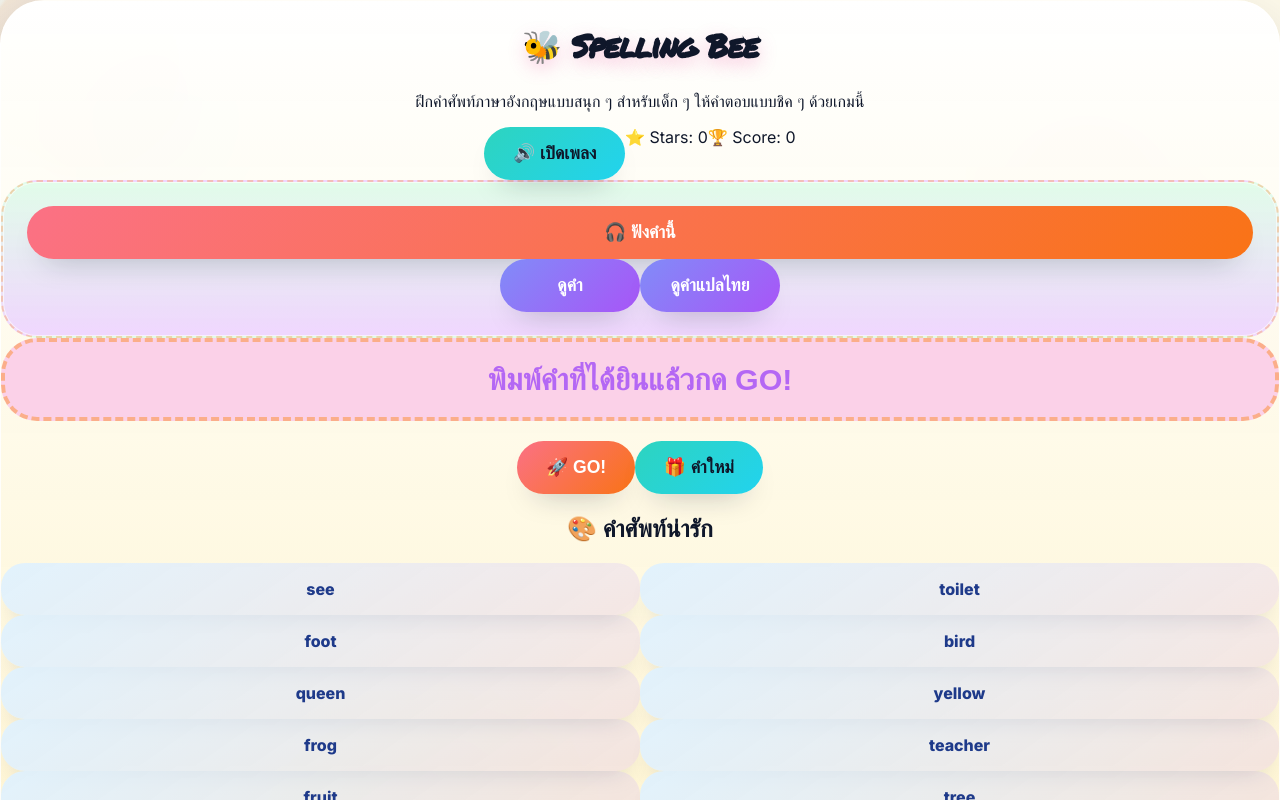
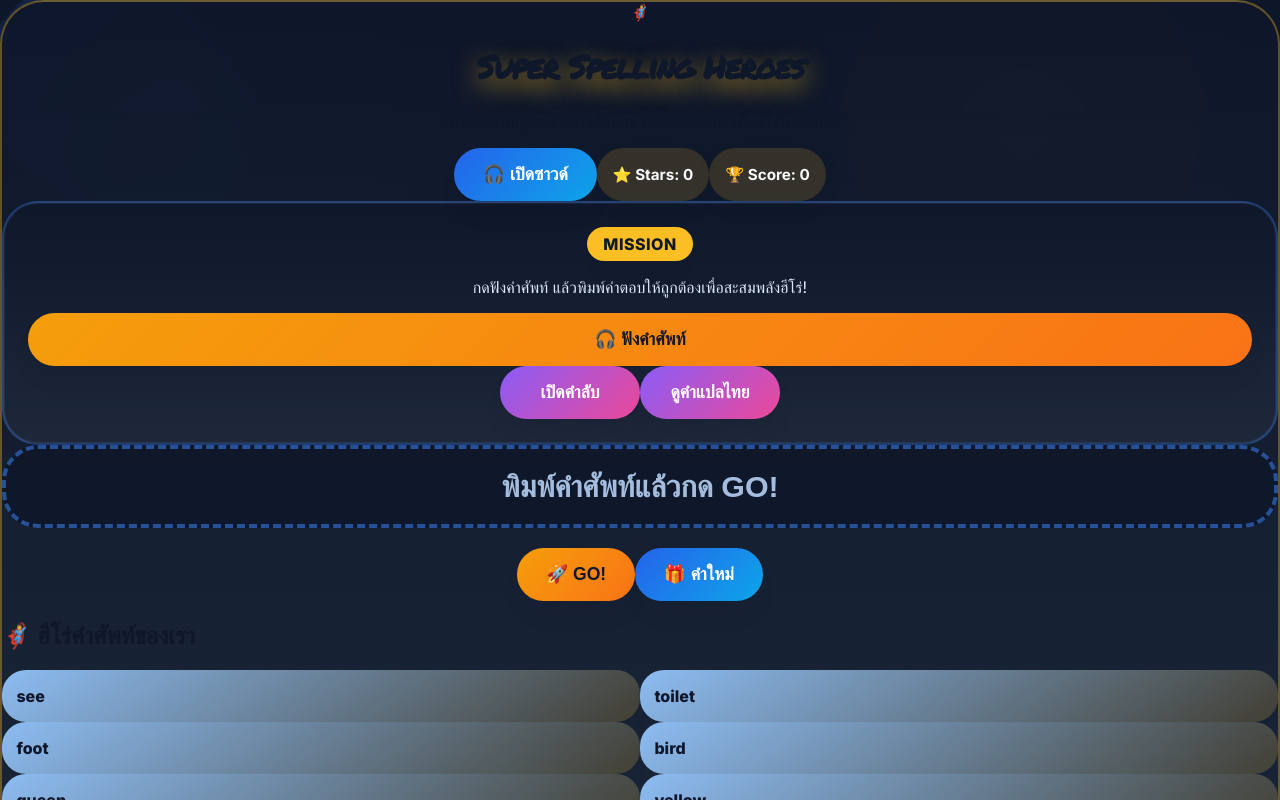
Before and after one commit to proudteamit/duke-spelling-bee, a React (Vite) app: page / in a window 1280 px wide. Shown: the top 800 px of the page. Built offline with nearby package versions, Linux system fonts and the light colour scheme.

Commit message:
Refactor code structure for improved readability and maintainability

```diff
--- a/src/App.jsx
+++ b/src/App.jsx
@@ -186,24 +186,28 @@ export default function SpellingBeeGame() {
 
   return (
     <div className="page-bg min-h-screen flex items-center justify-center p-4 overflow-hidden relative">
-      <div className="bubble bubble-1" />
-      <div className="bubble bubble-2" />
-      <div className="bubble bubble-3" />
-      <div className="absolute left-6 top-10 text-6xl animate-bounce">🐝</div>
-      <div className="absolute right-10 top-24 text-5xl animate-pulse">🌟</div>
-      <div className="absolute bottom-12 left-10 text-6xl animate-bounce">🍭</div>
-      <div className="absolute bottom-12 right-10 text-6xl animate-pulse">🦄</div>
+      <div className="hero-energy hero-energy-1" />
+      <div className="hero-energy hero-energy-2" />
+      <div className="hero-energy hero-energy-3" />
+      <div className="absolute left-6 top-10 text-6xl animate-bounce">🦸‍♀️</div>
+      <div className="absolute right-10 top-24 text-5xl animate-pulse">⚡</div>
+      <div className="absolute bottom-12 left-10 text-6xl animate-bounce">🛡️</div>
+      <div className="absolute bottom-12 right-10 text-6xl animate-pulse">🚀</div>
 
       <div className="card-surface w-full max-w-3xl p-8 text-center relative z-10">
-        <h1 className="hero-title text-6xl text-fuchsia-600 mb-3">🐝 Spelling Bee</h1>
-
-        <p className="text-xl text-slate-700 mb-6">
-          ฝึกคำศัพท์ภาษาอังกฤษแบบสนุก ๆ สำหรับเด็ก ๆ ให้คำตอบแบบชิค ๆ ด้วยเกมนี้
-        </p>
+        <div className="mb-6">
+          <div className="text-7xl">🦸‍♂️</div>
+          <h1 className="hero-title text-6xl text-amber-300 mb-3">
+            Super Spelling Heroes
+          </h1>
+          <p className="text-xl text-slate-100 max-w-2xl mx-auto">
+            ภารกิจคำศัพท์สุดเท่สำหรับเด็กน้อย พิชิตคำศัพท์แล้วเป็นฮีโร่ไปด้วยกัน!
+          </p>
+        </div>
 
         <div className="flex flex-wrap justify-center gap-4 mb-6">
           <button onClick={toggleMusic} className="btn-secondary">
-            {musicOn ? "🎵 ปิดเพลง" : "🔊 เปิดเพลง"}
+            {musicOn ? "🎵 ปิดซาวด์" : "🎧 เปิดซาวด์"}
           </button>
 
           <div className="fancy-chip">⭐ Stars: {stars}</div>
@@ -211,30 +215,43 @@ export default function SpellingBeeGame() {
         </div>
 
         <div className="hint-card mb-6">
+          <div className="mb-4">
+            <span className="badge">MISSION</span>
+            <p className="mt-3 text-slate-200">
+              กดฟังคำศัพท์ แล้วพิมพ์คำตอบให้ถูกต้องเพื่อสะสมพลังฮีโร่!
+            </p>
+          </div>
+
           <div className="flex flex-col gap-4 md:flex-row md:items-center md:justify-between">
             <button onClick={speakWord} className="btn-primary">
-              🎧 ฟังคำนี้
+              🎧 ฟังคำศัพท์
             </button>
 
             <div className="flex flex-wrap gap-3 justify-center">
-              <button onClick={() => setShowWord((prev) => !prev)} className="btn-accent">
-                {showWord ? "ซ่อนคำ" : "ดูคำ"}
+              <button
+                onClick={() => setShowWord((prev) => !prev)}
+                className="btn-accent"
+              >
+                {showWord ? "ซ่อนคำลับ" : "เปิดคำลับ"}
               </button>
 
-              <button onClick={() => setShowThai((prev) => !prev)} className="btn-accent">
+              <button
+                onClick={() => setShowThai((prev) => !prev)}
+                className="btn-accent"
+              >
                 {showThai ? "ซ่อนคำแปล" : "ดูคำแปลไทย"}
               </button>
             </div>
           </div>
 
           {showWord && (
-            <div className="mt-4 text-5xl font-black text-purple-700 animate-bounce">
+            <div className="mt-4 text-5xl font-black text-cyan-200 animate-bounce">
               {currentWord.en}
             </div>
           )}
 
           {showThai && (
-            <div className="mt-4 text-3xl font-black text-fuchsia-700 bg-fuchsia-50 rounded-[28px] py-4 shadow-inner">
+            <div className="mt-4 text-3xl font-black text-amber-950 bg-amber-100 rounded-[28px] py-4 shadow-inner">
               {currentWord.th}
             </div>
           )}
@@ -245,7 +262,7 @@ export default function SpellingBeeGame() {
           value={answer}
           onChange={(event) => setAnswer(event.target.value)}
           onKeyDown={handleKeyDown}
-          placeholder="พิมพ์คำที่ได้ยินแล้วกด GO!"
+          placeholder="พิมพ์คำศัพท์แล้วกด GO!"
           className="answer-input"
         />
 
@@ -265,9 +282,9 @@ export default function SpellingBeeGame() {
           </div>
         )}
 
-        <div className="mt-8">
-          <h2 className="text-2xl font-black text-slate-700 mb-4">
-            🎨 คำศัพท์น่ารัก
+        <div className="mt-8 text-left">
+          <h2 className="text-2xl font-black text-slate-100 mb-4">
+            🦸‍♂️ ฮีโร่คำศัพท์ของเรา
           </h2>
 
           <div className="grid grid-cols-2 md:grid-cols-4 gap-3">
@@ -279,8 +296,8 @@ export default function SpellingBeeGame() {
           </div>
         </div>
 
-        <div className="mt-8 text-sm text-slate-500">
-          Made with ❤️ for น้องดุ๊ก 🐝✨
+        <div className="mt-8 text-sm text-slate-200">
+          ฝึกคำศัพท์เป็นกองทัพฮีโร่ ไปกับ น้องดุ๊ก!
         </div>
       </div>
     </div>
--- a/src/index.css
+++ b/src/index.css
@@ -50,24 +50,37 @@
 @layer components {
   .page-bg {
     background-image:
-      radial-gradient(circle at 12% 12%, rgba(59, 130, 246, 0.24), transparent 18%),
-      radial-gradient(circle at 85% 20%, rgba(236, 72, 153, 0.22), transparent 18%),
-      radial-gradient(circle at 30% 85%, rgba(251, 191, 36, 0.18), transparent 20%),
-      linear-gradient(180deg, #fffbeb 0%, #fce7f3 100%);
+      radial-gradient(circle at 15% 15%, rgba(56, 189, 248, 0.22), transparent 16%),
+      radial-gradient(circle at 80% 12%, rgba(251, 191, 36, 0.2), transparent 16%),
+      radial-gradient(circle at 25% 80%, rgba(234, 88, 12, 0.14), transparent 18%),
+      linear-gradient(180deg, #0f172a 0%, #0f172a 30%, #1e3a8a 100%);
   }
 
   .card-surface {
-    background: linear-gradient(180deg, rgba(255, 255, 255, 0.98), rgba(254, 243, 199, 0.92));
-    border: 1px solid rgba(255, 255, 255, 0.85);
-    box-shadow: 0 25px 80px rgba(15, 23, 42, 0.18);
-    backdrop-filter: blur(16px);
+    background: linear-gradient(180deg, rgba(15, 23, 42, 0.96), rgba(30, 41, 59, 0.98));
+    border: 2px solid rgba(251, 191, 36, 0.35);
+    box-shadow: 0 30px 90px rgba(15, 23, 42, 0.4);
+    backdrop-filter: blur(20px);
     border-radius: 44px;
   }
 
   .hero-title {
     font-family: 'Permanent Marker', cursive;
     letter-spacing: -0.04em;
-    text-shadow: 0 6px 18px rgba(236, 72, 153, 0.25);
+    text-shadow: 0 8px 24px rgba(251, 191, 36, 0.5);
+  }
+
+  .badge {
+    display: inline-flex;
+    align-items: center;
+    justify-content: center;
+    padding: 0.45rem 1rem;
+    background: #fbbf24;
+    color: #0f172a;
+    font-weight: 800;
+    border-radius: 9999px;
+    box-shadow: 0 14px 30px -16px rgba(15, 23, 42, 0.35);
+    letter-spacing: 0.03em;
   }
 
   .btn-primary,
@@ -87,17 +100,17 @@
   }
 
   .btn-primary {
-    background: linear-gradient(135deg, #fb7185, #f97316);
+    background: linear-gradient(135deg, #f59e0b, #f97316);
+    color: #0f172a;
+  }
+
+  .btn-secondary {
+    background: linear-gradient(135deg, #2563eb, #0ea5e9);
     color: #ffffff;
   }
 
-  .btn-secondary {
-    background: linear-gradient(135deg, #2dd4bf, #22d3ee);
-    color: #0f172a;
-  }
-
   .btn-accent {
-    background: linear-gradient(135deg, #818cf8, #a855f7);
+    background: linear-gradient(135deg, #8b5cf6, #ec4899);
     color: #ffffff;
     min-width: 140px;
   }
@@ -113,34 +126,56 @@
     text-align: center;
     font-size: 1.9rem;
     font-weight: 800;
-    background: rgba(251, 207, 232, 0.95);
-    border: 4px dashed rgba(251, 146, 60, 0.55);
+    background: rgba(15, 23, 42, 0.88);
+    border: 4px dashed rgba(59, 130, 246, 0.55);
     border-radius: 36px;
     padding: 1.25rem 1.5rem;
     margin-bottom: 1.25rem;
     outline: none;
-    color: #1f2937;
+    color: #f8fafc;
+  }
+
+  .answer-input::placeholder {
+    color: #bfdbfe;
   }
 
   .answer-input:focus {
-    border-color: #f97316;
-    box-shadow: 0 0 0 4px rgba(251, 146, 60, 0.18);
+    border-color: #38bdf8;
+    box-shadow: 0 0 0 4px rgba(59, 130, 246, 0.18);
   }
 
   .hint-card {
-    background: linear-gradient(180deg, rgba(220, 252, 231, 0.85), rgba(238, 210, 255, 0.9));
-    border: 2px dashed rgba(251, 146, 60, 0.35);
+    background: linear-gradient(180deg, rgba(15, 23, 42, 0.88), rgba(30, 41, 59, 0.95));
+    border: 2px solid rgba(59, 130, 246, 0.35);
     border-radius: 36px;
     padding: 1.5rem;
-    box-shadow: inset 0 0 0 1px rgba(255, 255, 255, 0.6);
+    box-shadow: inset 0 0 0 1px rgba(255, 255, 255, 0.06);
+  }
+
+  .hint-card p {
+    color: #dbeafe;
+  }
+
+  .fancy-chip {
+    display: inline-flex;
+    align-items: center;
+    justify-content: center;
+    gap: 0.5rem;
+    border-radius: 9999px;
+    background-color: rgba(251, 191, 36, 0.15);
+    padding: 0.75rem 1rem;
+    font-size: 0.95rem;
+    font-weight: 700;
+    color: #f8fafc;
+    box-shadow: 0 8px 24px -12px rgba(15, 23, 42, 0.35);
   }
 
   .word-chip {
-    background: linear-gradient(145deg, rgba(224, 242, 254, 0.95), rgba(192, 132, 252, 0.15));
+    background: linear-gradient(145deg, rgba(147, 197, 253, 0.95), rgba(251, 191, 36, 0.18));
     border-radius: 24px;
     padding: 1rem 0.9rem;
     font-weight: 800;
-    color: #1e3a8a;
+    color: #0f172a;
     box-shadow: 0 14px 24px -16px rgba(15, 23, 42, 0.25);
     transition: transform 0.2s ease, box-shadow 0.2s ease;
   }
@@ -152,44 +187,50 @@
   .message-bubble {
     margin-top: 1.5rem;
     display: inline-block;
-    background: linear-gradient(135deg, #fbcfe8, #f5d0fe);
-    color: #6b21a8;
+    background: linear-gradient(135deg, #f59e0b, #ef4444);
+    color: #ffffff;
     font-size: 1.75rem;
     font-weight: 900;
     padding: 1rem 1.5rem;
     border-radius: 36px;
-    box-shadow: 0 20px 42px -18px rgba(124, 58, 237, 0.35);
+    box-shadow: 0 20px 42px -18px rgba(15, 23, 42, 0.35);
   }
 
-  .bubble {
+  .hero-energy {
     position: absolute;
     border-radius: 9999px;
     filter: blur(1px);
-    opacity: 0.7;
+    opacity: 0.65;
+    animation: floatEnergy 10s ease-in-out infinite;
   }
 
-  .bubble-1 {
-    width: 220px;
-    height: 220px;
-    background: rgba(251, 146, 60, 0.16);
+  .hero-energy-1 {
+    width: 240px;
+    height: 240px;
+    background: rgba(59, 130, 246, 0.22);
     top: -40px;
     left: -20px;
   }
 
-  .bubble-2 {
+  .hero-energy-2 {
     width: 200px;
     height: 200px;
-    background: rgba(168, 85, 247, 0.18);
-    top: 20%;
-    right: -60px;
+    background: rgba(251, 191, 36, 0.22);
+    top: 22%;
+    right: -50px;
   }
 
-  .bubble-3 {
-    width: 260px;
-    height: 260px;
-    background: rgba(34, 211, 238, 0.16);
-    bottom: -80px;
-    left: 12%;
+  .hero-energy-3 {
+    width: 220px;
+    height: 220px;
+    background: rgba(236, 72, 153, 0.18);
+    bottom: -70px;
+    left: 10%;
+  }
+
+  @keyframes floatEnergy {
+    0%, 100% { transform: translateY(0px); }
+    50% { transform: translateY(12px); }
   }
 
   @media (max-width: 900px) {
```
Also changed, not shown: 5 other files (tests, documents, lock files or other folders).
